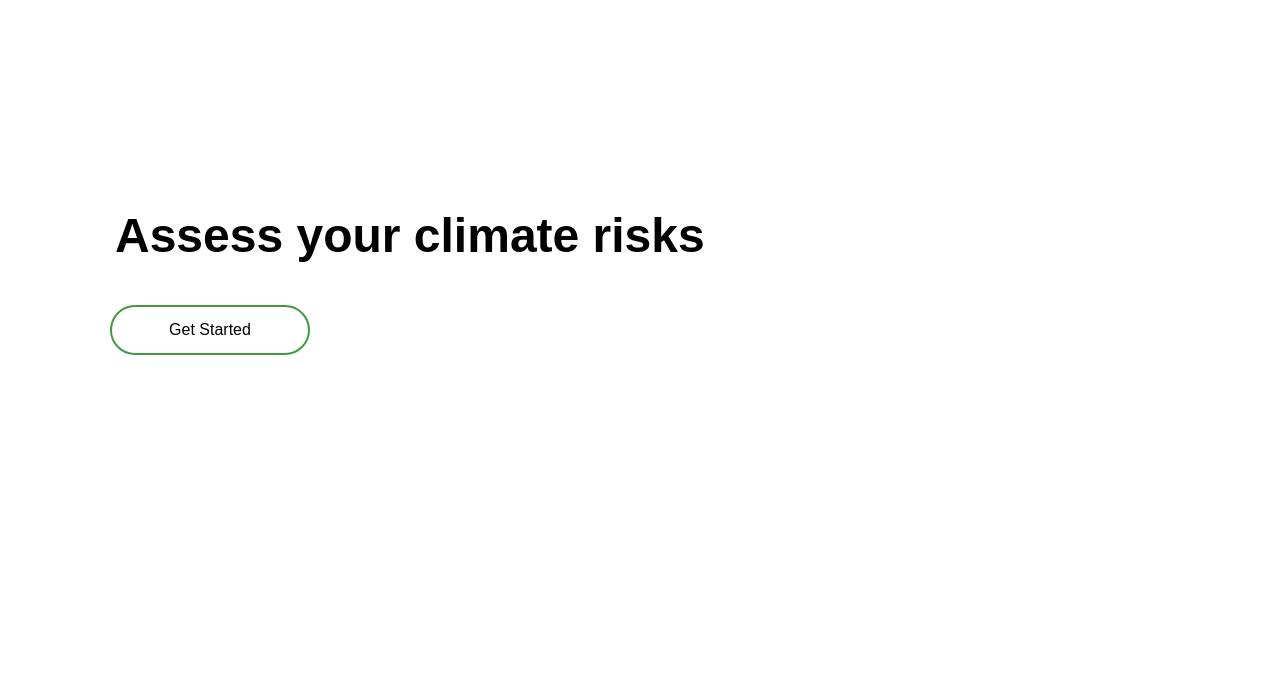
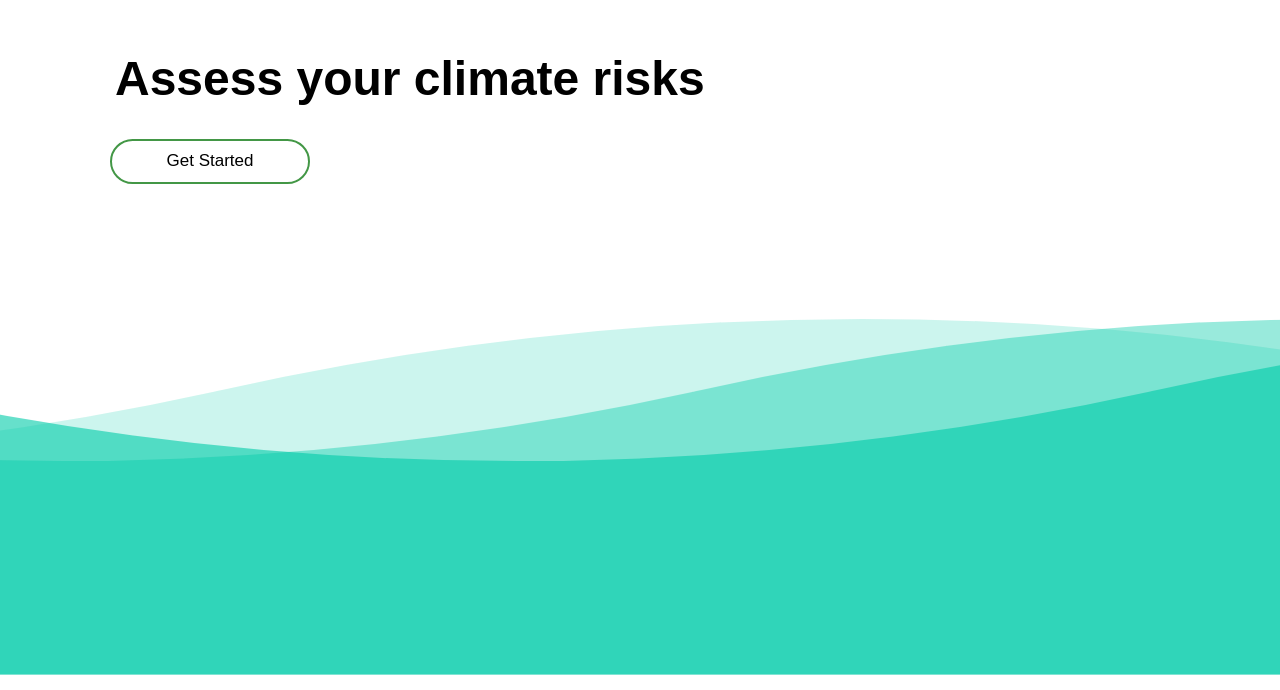
Before and after one commit to Nazym-MU/climate-resources, a React (Create React App) app: page / in a window 1280 px wide. Shown: the part 130-820 px from the top of the page. Built offline with nearby package versions, Linux system fonts and the light colour scheme.

Commit message:
Improve layout

```diff
--- a/package.json
+++ b/package.json
@@ -13,6 +13,7 @@
     "react-dom": "^18.3.1",
     "react-router-dom": "^6.23.1",
     "react-scripts": "5.0.1",
+    "react-transition-group": "^4.4.5",
     "web-vitals": "^2.1.4"
   },
   "scripts": {
--- a/src/App.css
+++ b/src/App.css
@@ -8,12 +8,13 @@ html, body {
   flex-direction: column;
   justify-content: center;
   align-items: left;
-  height: 100vh;
+  height: 40vh;
   position: relative;
   margin-left: 100px;
 }
 
 .container h1 {
+  margin-top: 175px;
   margin-left: 15px;
   font-size: 48px;
   font-family: 'Century Gothic', sans-serif;
@@ -29,21 +30,16 @@ html, body {
   margin-left: 30px;
 }
 
-.container-risks p {
-  margin-bottom: 30px;
-}
-
 .button {
   position: relative;
-  padding: 10px 20px;
-  margin: 10px;
+  margin-left: 10px;
   border: 2px solid #439746;
   border-radius: 30px;
   cursor: pointer;
   z-index: 1;
   background-color: white;
   color: black;
-  font-size: 16px;
+  font-size: 17px;
   overflow: hidden;
   transition: color 0.3s ease;
 }
@@ -75,7 +71,7 @@ html, body {
 
 .start-button {
   width: 200px;
-  height: 50px;
+  height: 45px;
 }
 
 .back-button {
@@ -83,6 +79,9 @@ html, body {
   top: 20px;
   left: -5px;
   background-color: white;
+  min-width: 100px;
+  min-height: 30px;
+  font-size: medium;
 }
 
 .resources-button {
@@ -90,11 +89,15 @@ html, body {
   top: 20px;
   right: 20px;
   background-color: white;
+  min-width: 100px;
+  min-height: 30px;
+  font-size: medium;
 }
 
 .iframe-container {
   position: relative;
   overflow: hidden;
+  margin-top: 20px;
   width: 100%;
   padding-top: 51.25%;
 }
@@ -177,21 +180,22 @@ html, body {
 }
 
 .container-resources h1 {
-  margin-top: 35px;
+  margin-top: 15px;
+  margin-bottom: 30px;
 }
 
 
 .grid-container {
   display: grid;
-  grid-template-columns: repeat(auto-fit, minmax(300px, 1fr));
-  gap: 20px;
+  grid-template-columns: repeat(auto-fit, minmax(400px, 1fr));
+  gap: 40px;
   justify-items: center;
 }
 
 .card {
   border: 1px solid #000000;
   padding: 20px;
-  border-radius: 8px;
+  border-radius: 20px;
   text-align: left;
 }
 
@@ -216,3 +220,45 @@ html, body {
   color: #0056b3;
   text-decoration: underline;
 }
+
+.warning-text {
+  color: red;
+  font-weight: bold;
+  text-align: center;
+  margin-top: 10px;
+}
+
+
+.wave-container {
+  position: absolute;
+  bottom: -20px;
+  width: 100%;
+  height: 600px;
+  overflow: hidden;
+}
+
+.wave {
+  position: absolute;
+  bottom: 0;
+  left: 0;
+  width: 200%;
+  height: 100%;
+}
+
+@keyframes moveWaves {
+  0% {
+    transform: translateX(0%);
+  }
+  100% {
+    transform: translateX(-50%);
+  }
+}
+
+@keyframes moveWaveReverse {
+  0% {
+    transform: translateX(-50%);
+  }
+  100% {
+    transform: translateX(0%);
+  }
+}
--- /dev/null
+++ b/src/components/AnimatedWaves.js
@@ -0,0 +1,28 @@
+import React from 'react';
+import PropTypes from 'prop-types';
+
+const AnimatedWaves = ({ className, fillOpacity, pathData, animation }) => {
+  return (
+    <svg
+      xmlns="http://www.w3.org/2000/svg"
+      viewBox="0 0 1440 320"
+      className={`wave ${className}`}
+      style={{ animation }}
+    >
+      <path
+        fill="#00cba9"
+        fillOpacity={fillOpacity}
+        d={pathData}
+      ></path>
+    </svg>
+  );
+};
+
+AnimatedWaves.propTypes = {
+    className: PropTypes.string.isRequired,
+    fillOpacity: PropTypes.number.isRequired,
+    pathData: PropTypes.string.isRequired,
+    animation: PropTypes.string.isRequired,
+  };
+
+export default AnimatedWaves;
--- a/src/components/AssessRisks.js
+++ b/src/components/AssessRisks.js
@@ -5,20 +5,26 @@ import RiskButtons from './RiskButtons';
 const AssessRisks = () => {
   const navigate = useNavigate();
   const [selectedRisks, setSelectedRisks] = useState([]);
+  const [showWarning, setShowWarning] = useState(false);
 
   const navigateBack = () => {
     navigate('/');
   };
 
   const navigateToResources = () => {
-    navigate('/resources', { state: { selectedRisks } });
+    if (selectedRisks.length > 0) {
+      navigate('/resources', { state: { selectedRisks } });
+    } else {
+      setShowWarning(true);
+    }
   };
 
   return (
     <div className="container-risks">
       <button onClick={navigateBack} className="button back-button">Back</button>
-      <button onClick={navigateToResources} className="button resources-button">See Resources</button>
-      <p>Use the tool below to assess your climate risks by typing your address. Then select the most significant risks from the list on the right.</p>
+      <button onClick={navigateToResources} className="button resources-button">
+        Next
+      </button>
       <div className="iframe-container">
         <iframe
           src="https://riskfactor.com/"
@@ -27,6 +33,9 @@ const AssessRisks = () => {
         ></iframe>
       </div>
       <RiskButtons selectedRisks={selectedRisks} setSelectedRisks={setSelectedRisks} />
+      {showWarning && selectedRisks.length === 0 && (
+        <p className="warning-text">Select at least 1 risk type to proceed</p>
+      )}
     </div>
   );
 };
--- a/src/components/HomePage.js
+++ b/src/components/HomePage.js
@@ -1,17 +1,41 @@
 import React from 'react';
 import { useNavigate } from 'react-router-dom';
+import AnimatedWaves from './AnimatedWaves';
 
 const HomePage = () => {
   const navigate = useNavigate();
 
+  const pathData = "M0,160 Q360,240 720,160 T1440,160 V320 H0 Z";
   const navigateToAssessRisks = () => {
     navigate('/assess-risks');
   };
 
   return (
-    <div className="container">
-      <h1>Assess your climate risks</h1>
-      <button onClick={navigateToAssessRisks} className="button start-button">Get Started</button>
+    <div>
+      <div className="container">
+        <h1>Assess your climate risks</h1>
+        <button onClick={navigateToAssessRisks} className="button start-button">Get Started</button>
+      </div>
+      <div className="wave-container">
+        <AnimatedWaves
+          className="wave1"
+          fillOpacity={0.6}
+          pathData={pathData}
+          animation="moveWaves 5s linear infinite"
+        />
+        <AnimatedWaves
+          className="wave2"
+          fillOpacity={0.4}
+          pathData={pathData}
+          animation="moveWaveReverse 10s linear infinite"
+        />
+        <AnimatedWaves
+          className="wave3"
+          fillOpacity={0.2}
+          pathData={pathData}
+          animation="moveWaves 3s linear infinite"
+        />
+      </div>
     </div>
   );
 };
```
Also changed, not shown: src/App.js (+5 -5 lines), 1 other file (tests, documents, lock files or other folders).
